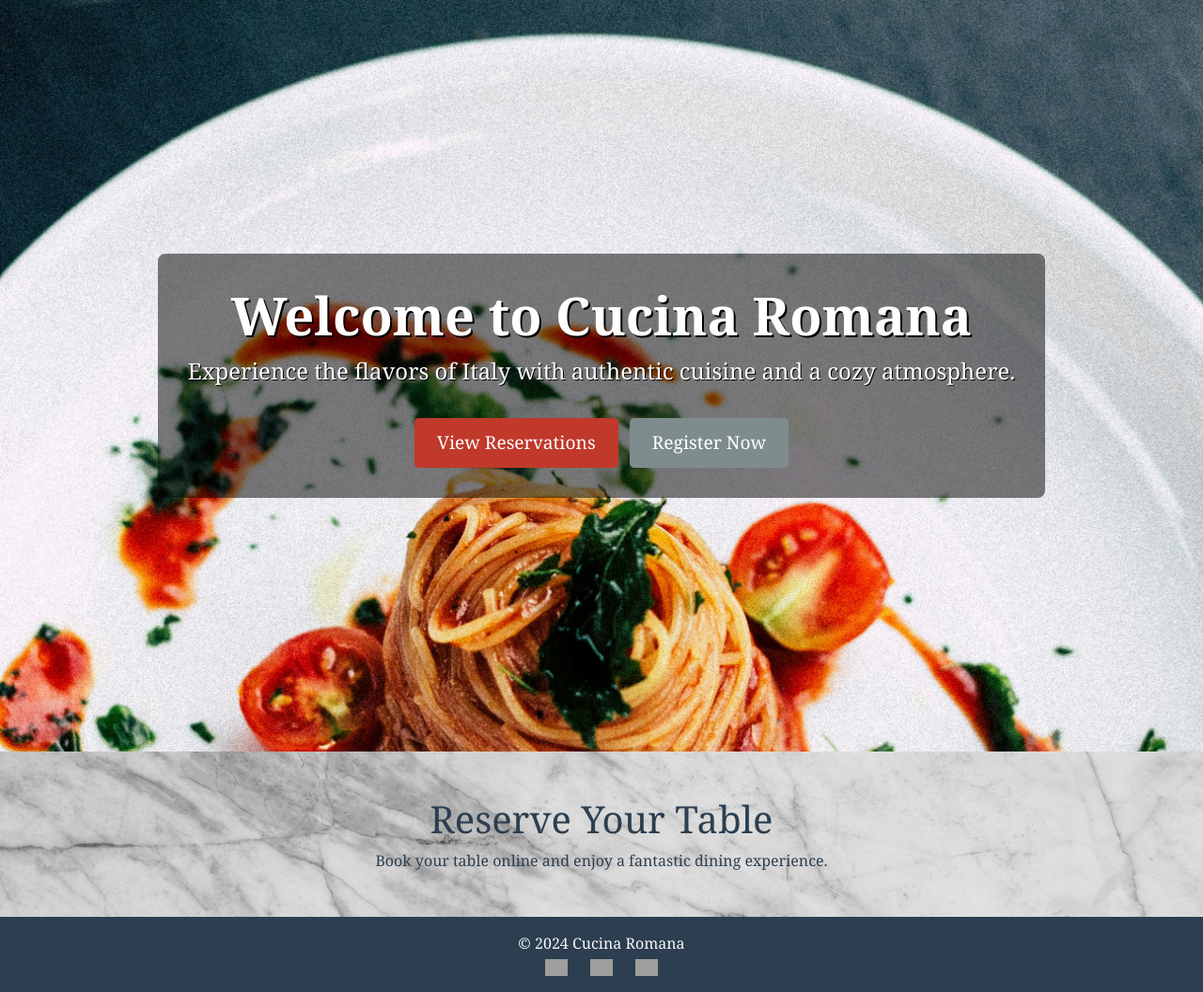
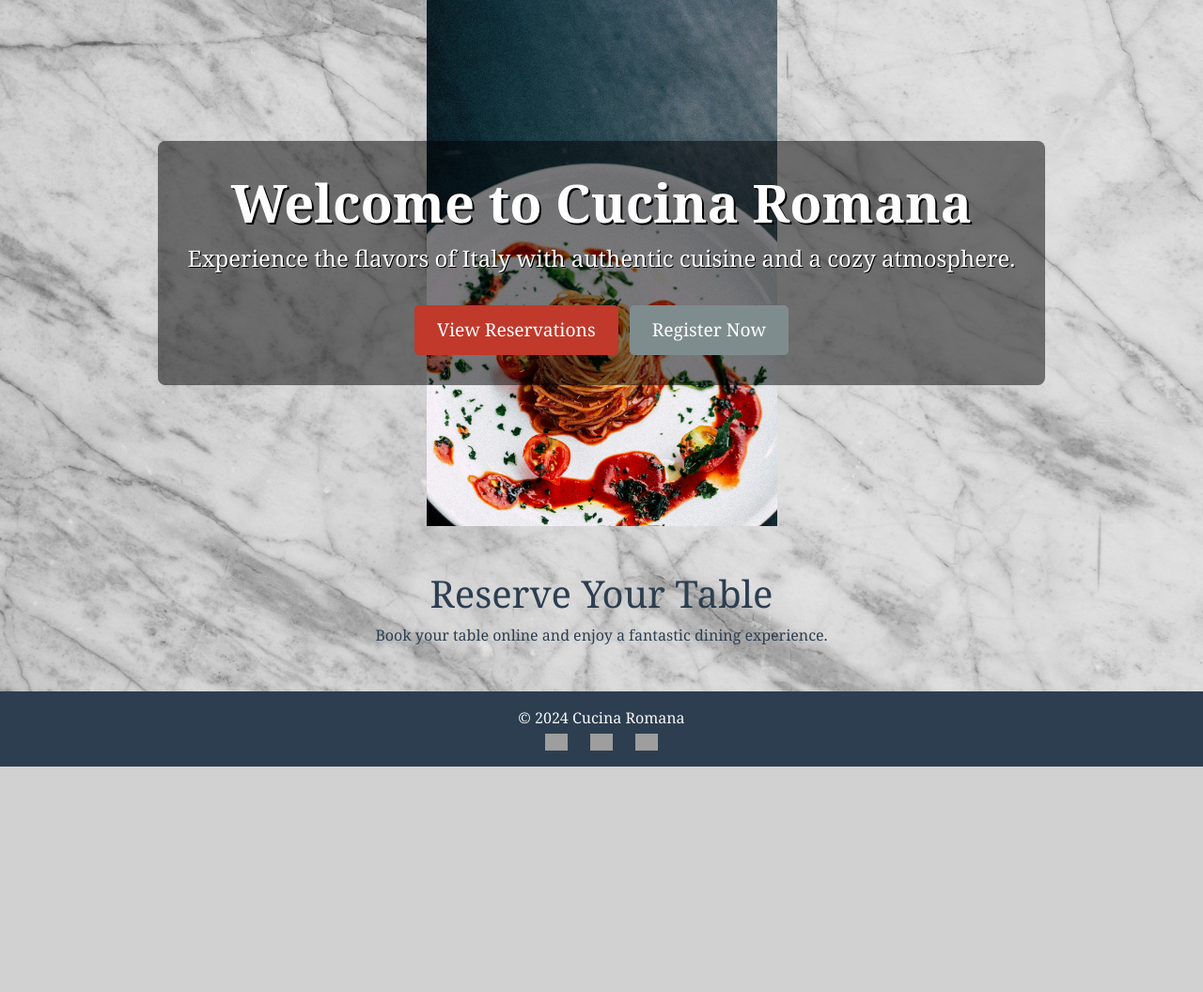
Before and after one commit to Malethrion/Restaurant-booking-system, a Django app: page / in a window 1280 px wide. Shown: the part 62-1118 px from the top of the page at 94% size. After the commit the page ends 878 px from the top, so only its background shows below. Run offline with Django 4.2, Linux system fonts and the light colour scheme; grey boxes are pictures that could not be loaded.

Commit message:
Adjusted hero image size to reduce zoom effect and improve visibility on landing page.

```diff
--- a/static/css/styles.css
+++ b/static/css/styles.css
@@ -31,14 +31,15 @@ body {
 
 /* HERO SECTION */
 .hero-section {
-    height: 100vh;
-    background: url("../img/roman-hero.jpg") no-repeat center center/cover;
+    height: 70vh;
+    background: url("../img/roman-hero.jpg") no-repeat center center;
+    background-size: contain;
     display: flex;
     flex-direction: column;
     align-items: center;
     justify-content: center;
     color: #fff;
-    text-align: center;
+    padding: 2rem;
 }
 
 .hero-content {
```
